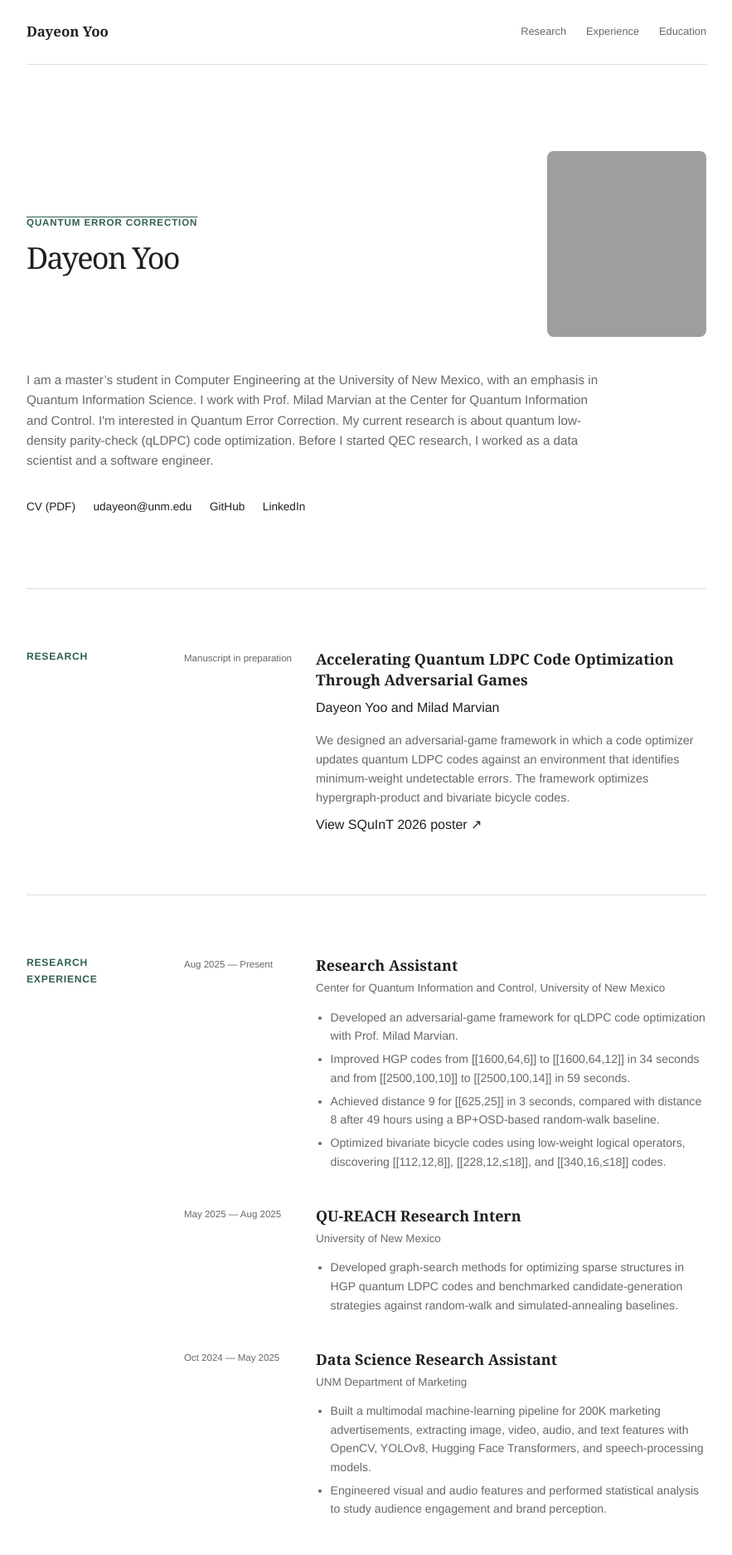
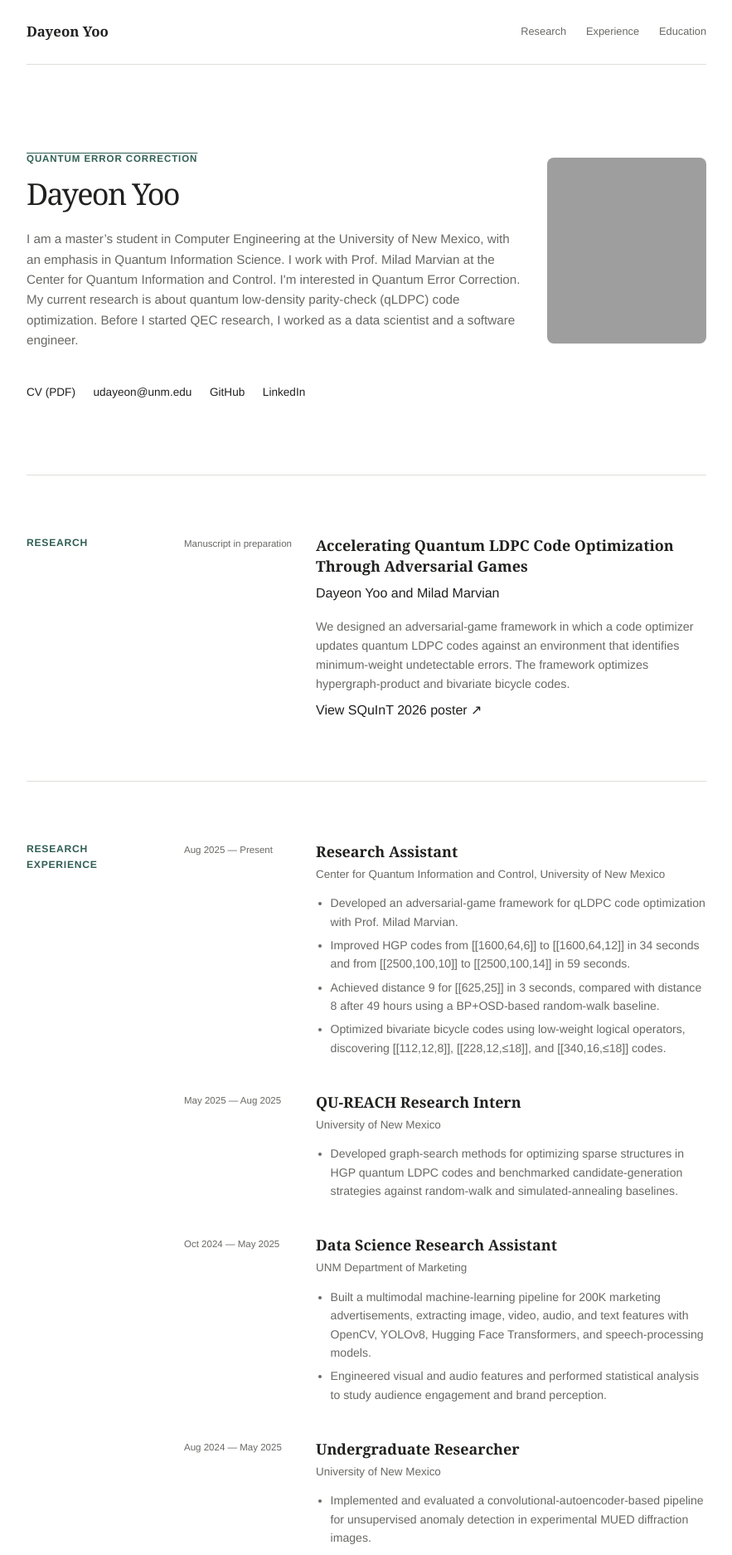
Before and after one commit to manyyeon/manyyeon.github.io, a Jekyll site: the page index.html, which Jekyll copies as it is, in a window 1280 px wide. Shown: the top 1874 px of the page at 83% size, without its empty margins (198-1081 px from the left). Built offline with Jekyll 4.4.1, drawn with Linux system fonts in a browser that asks for light colours; grey boxes are pictures that could not be loaded.

Commit message:
update the style

```diff
--- a/index.html
+++ b/index.html
@@ -31,16 +31,9 @@
       <section class="intro" id="top">
         <div class="introHeading">
           <div>
+            <div>
               <p class="overline">Quantum error correction</p>
               <h1>Dayeon Yoo</h1>
-          </div>
-          <img
-            class="profilePhoto"
-            src="/IMG_5404.png"
-            alt="Dayeon Yoo"
-            width="192"
-            height="224"
-          />
             </div>
             <p class="introSecondary">
               I am a master’s student in Computer Engineering at the
@@ -56,11 +49,21 @@
               at the
               <a href="https://cquic.unm.edu/" target="_blank" rel="noreferrer"
                 >Center for Quantum Information and Control</a
-          >. I'm interested in Quantum Error Correction. My current research is
-          about quantum low-density parity-check (qLDPC) code optimization.
-          Before I started QEC research, I worked as a data scientist and a
-          software engineer.
+              >. I'm interested in Quantum Error Correction. My current research
+              is about quantum low-density parity-check (qLDPC) code
+              optimization. Before I started QEC research, I worked as a data
+              scientist and a software engineer.
             </p>
+          </div>
+          <img
+            class="profilePhoto"
+            src="/IMG_5404.png"
+            alt="Dayeon Yoo"
+            width="192"
+            height="224"
+          />
+        </div>
+
         <div class="contactLinks">
           <a href="/CV_DayeonYoo.pdf" target="_blank" rel="noreferrer"
             >CV (PDF)</a
```
Lines whose indentation alone changed are shown as unchanged.
